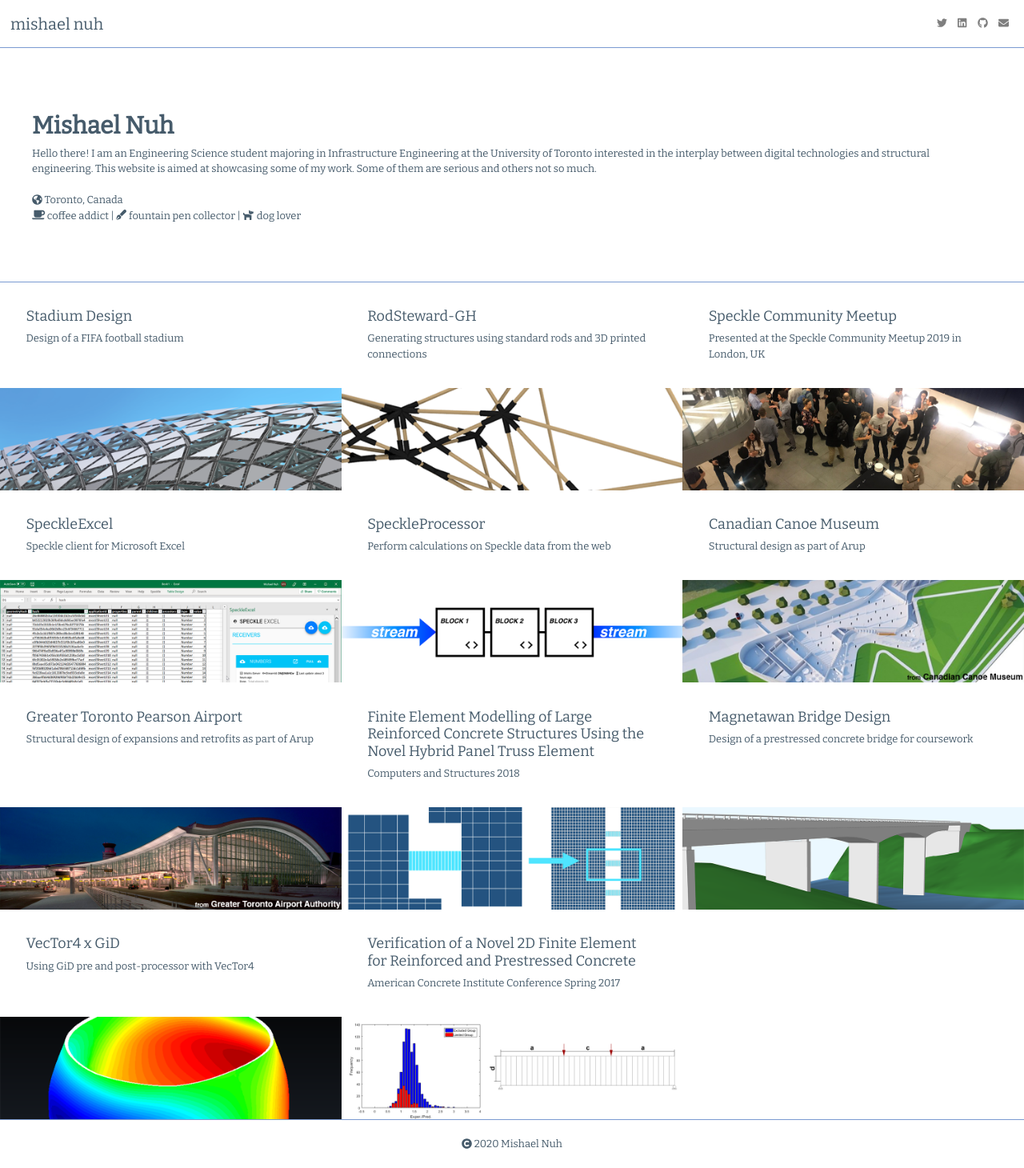
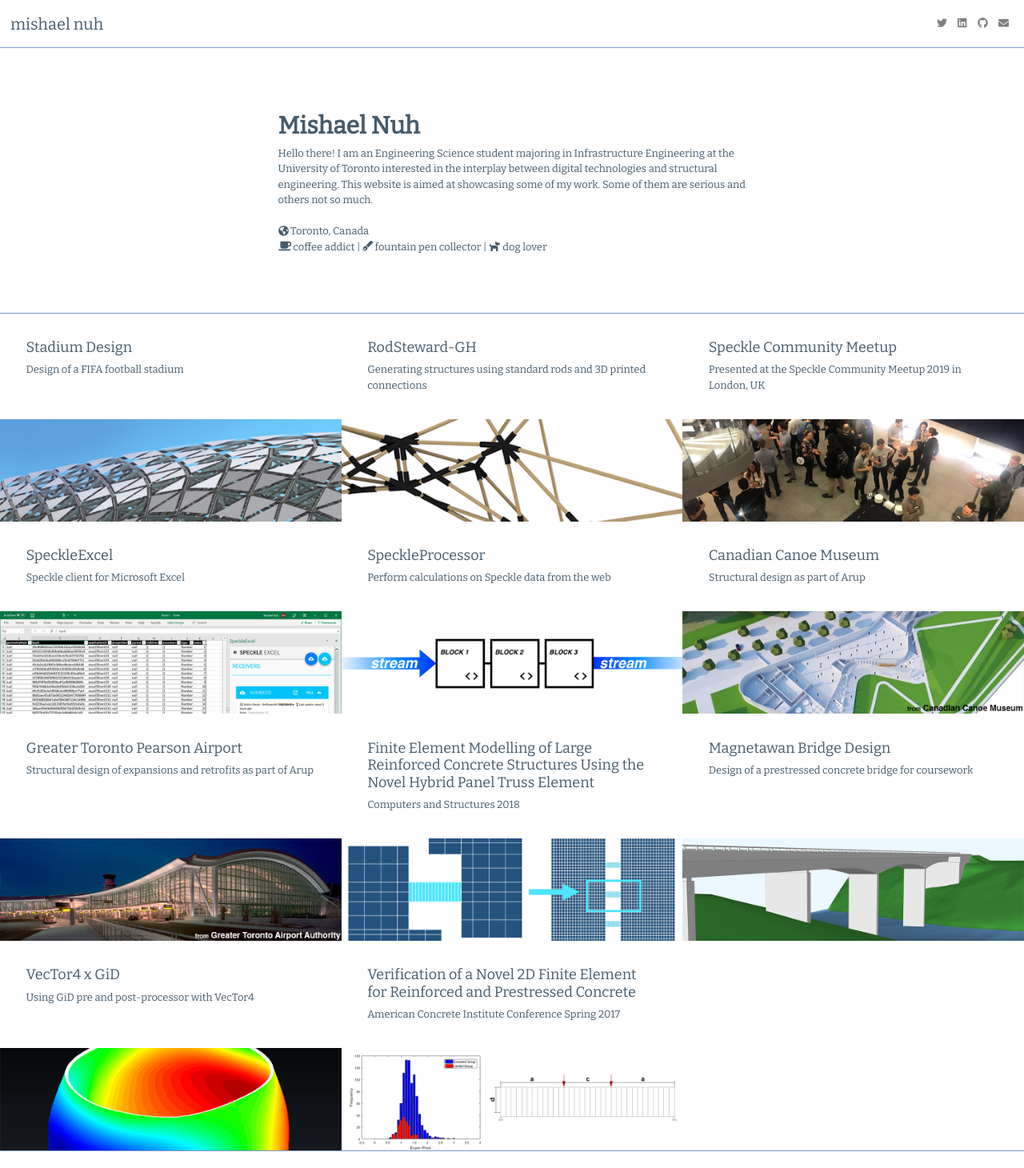
Before and after one commit to mishaelnuh/website, a Vue app: page /#/ in a window 1280 px wide. Shown: the top 1460 px of the page at 80% size. Built offline with nearby package versions, Linux system fonts and the light colour scheme.

Commit message:
fix gutter error

```diff
--- a/src/App.vue
+++ b/src/App.vue
@@ -10,12 +10,12 @@
       </b-navbar-nav>
     </b-navbar>
     <b-container fluid="true" class="mt-5">
-      <b-row>
+      <b-row no-gutters>
         <b-col>
           <router-view :key="$route.fullPath"></router-view>
         </b-col>
       </b-row>
-      <b-row>
+      <b-row no-gutters>
         <b-col>
           <div class="footer">
             <p><font-awesome-icon icon="copyright"/> 2020 Mishael Nuh</p>
--- a/src/pages/Home.vue
+++ b/src/pages/Home.vue
@@ -1,8 +1,10 @@
 <template>
   <div>
     <b-row no-gutters>
-      <b-col xs="12">
+      <b-col>
         <div class="homeHeader">
+          <b-row class="justify-content-md-center">
+            <b-col md="8" xl="6">
               <h1>Mishael Nuh</h1>
               <p>
                 Hello there! I am an Engineering Science student majoring in Infrastructure Engineering at the University of Toronto interested in the interplay between digital technologies and structural engineering. This website is aimed at showcasing some of my work. Some of them are serious and others not so much.
@@ -16,6 +18,8 @@
                 <br/>
                 <br/>
               </p>
+            </b-col>
+          </b-row>
         </div>
       </b-col>
     </b-row>
```
Lines whose indentation alone changed are shown as unchanged.
